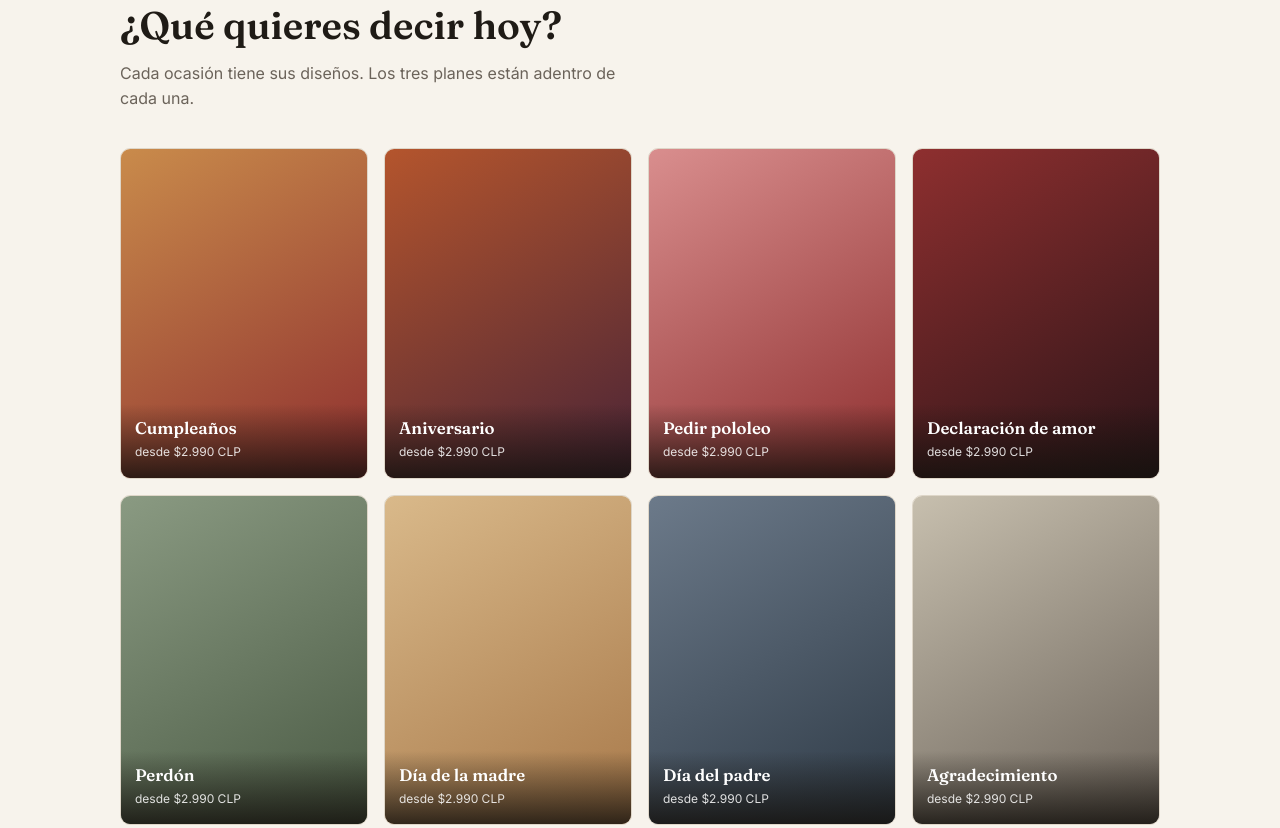
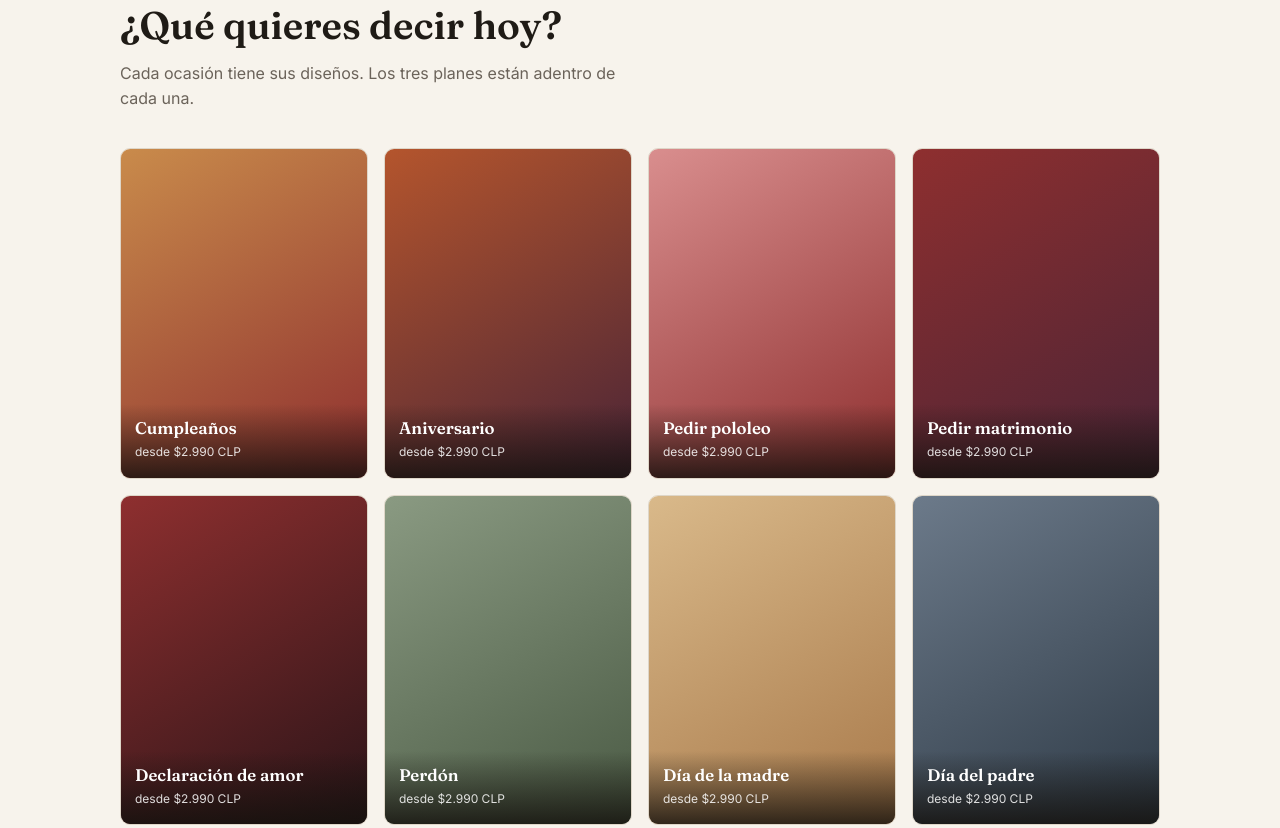
Before and after one commit to luisin-stan/amor, a plain HTML site: page index.html in a window 1280 px wide. Shown: the part 875-1703 px from the top of the page. Drawn offline with Linux system fonts and the light colour scheme.

Commit message:
Update index.html

```diff
--- a/index.html
+++ b/index.html
@@ -120,6 +120,7 @@ footer .firma{font-family:var(--serif);color:#fff;font-size:1.2rem;margin-bottom
     <a class="cat" href="cumpleanos.html"><span class="fondo" style="background:linear-gradient(150deg,#C98B4B,#8E2F2F)"></span><span class="txt"><b>Cumpleaños</b><small>desde $2.990 CLP</small></span></a>
     <a class="cat" href="aniversario.html"><span class="fondo" style="background:linear-gradient(150deg,#B4552D,#4A2436)"></span><span class="txt"><b>Aniversario</b><small>desde $2.990 CLP</small></span></a>
     <a class="cat" href="pololeo.html"><span class="fondo" style="background:linear-gradient(150deg,#D98E8E,#8E2F2F)"></span><span class="txt"><b>Pedir pololeo</b><small>desde $2.990 CLP</small></span></a>
+    <a class="cat" href="matrimonio.html"><span class="fondo" style="background:linear-gradient(150deg,#8E2F2F,#4A2436)"></span><span class="txt"><b>Pedir matrimonio</b><small>desde $2.990 CLP</small></span></a>
     <a class="cat" href="declaracion.html"><span class="fondo" style="background:linear-gradient(150deg,#8E2F2F,#2A1418)"></span><span class="txt"><b>Declaración de amor</b><small>desde $2.990 CLP</small></span></a>
     <a class="cat" href="perdon.html"><span class="fondo" style="background:linear-gradient(150deg,#8A9A82,#4A5A44)"></span><span class="txt"><b>Perdón</b><small>desde $2.990 CLP</small></span></a>
     <a class="cat" href="dia-de-la-madre.html"><span class="fondo" style="background:linear-gradient(150deg,#D9B98A,#A8794A)"></span><span class="txt"><b>Día de la madre</b><small>desde $2.990 CLP</small></span></a>
@@ -197,6 +198,7 @@ footer .firma{font-family:var(--serif);color:#fff;font-size:1.2rem;margin-bottom
       <div>
         <a href="cumpleanos.html">Cumpleaños</a>
         <a href="aniversario.html">Aniversario</a>
+        <a href="matrimonio.html">Matrimonio</a>
         <a href="declaracion.html">Declaración</a>
         <a href="perdon.html">Perdón</a>
       </div>
```
